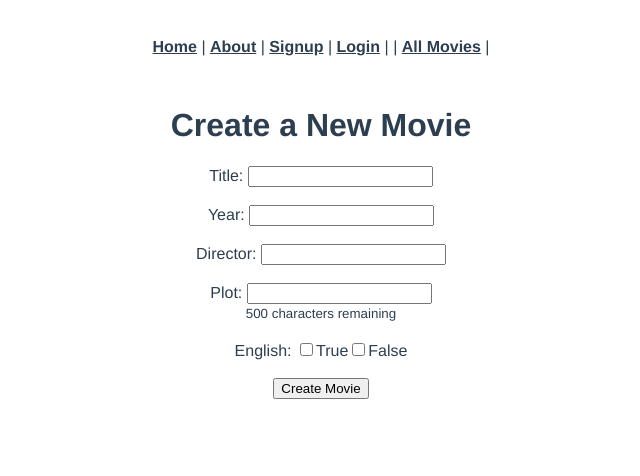
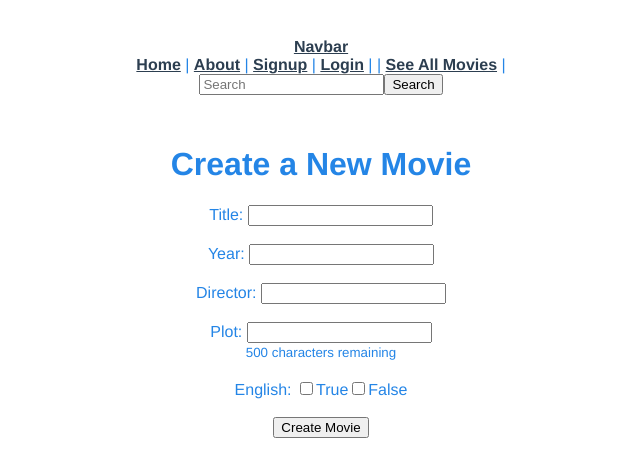
Before and after one commit to megscherz/movie-vue-frontend, a Vue app: page /movies/new in a window 1280 px wide. Shown: the top 476 px of the page, without its empty margins (319-959 px from the left). Built offline with nearby package versions, Linux system fonts and the light colour scheme.

Commit message:
adds CSS to frontend

```diff
--- a/src/App.vue
+++ b/src/App.vue
@@ -20,25 +20,28 @@ export default {
 
 <template>
   <div id="nav">
-    <router-link to="/">Home</router-link>
+    <nav class="navbar navbar-expand-lg navbar-light bg-light">
+      <a class="navbar-brand" href="#">Navbar</a>
+      <div class="navbar-nav">
+        <a class="nav-item nav-link active" href="/">Home</a>
         |
-    <router-link to="/about">About</router-link>
+        <a class="nav-item nav-link active" href="/about">About</a>
         |
-    <router-link to="/signup">Signup</router-link>
+        <a class="nav-item nav-link active" href="/signup">Signup</a>
         |
-    <span v-if="!isLoggedIn()">
-      <router-link to="/login">Login</router-link>
-    </span>
+        <a class="nav-item nav-link active" v-if="!isLoggedIn()" href="/login">Login</a>
         |
-    <span v-if="isLoggedIn()">
-      <router-link to="/logout">Logout</router-link>
-    </span>
+        <a class="nav-item nav-link active" v-if="isLoggedIn()" href="/logout">Logout</a>
         |
-    <router-link to="/movies">All Movies</router-link>
+        <a class="nav-item nav-link active" href="/movies">See All Movies</a>
         |
-    <span v-if="isLoggedIn()">
-      <router-link to="/movies/new">Create New Movie</router-link>
-    </span>
+        <a class="nav-item nav-link active" v-if="isLoggedIn()" href="/movies/new">Create New</a>
+        <form class="form-inline my-2 my-lg-0">
+          <input class="form-control mr-sm-2" type="search" placeholder="Search" aria-label="Search" />
+          <button class="btn btn-outline-success my-2 my-sm-0" type="submit">Search</button>
+        </form>
+      </div>
+    </nav>
   </div>
   <router-view />
 </template>
@@ -49,7 +52,7 @@ export default {
   -webkit-font-smoothing: antialiased;
   -moz-osx-font-smoothing: grayscale;
   text-align: center;
-  color: #2c3e50;
+  color: #2485e6;
 }
 
 #nav {
--- a/src/views/Home.vue
+++ b/src/views/Home.vue
@@ -66,6 +66,20 @@ export default {
   <div class="home">
     <h1>{{ message }}</h1>
     <h2>Login to get started</h2>
+
+    <div class="row row-cols-1 row-cols-md-3 g-4">
+      <div class="col">
+        <div class="card">
+          <img src="https://www.placecage.com/140/100" class="card-img-top" alt="" />
+          <div class="card-body">
+            <h5 class="card-title">TITLE</h5>
+            <p class="card-text">PLOT</p>
+          </div>
+        </div>
+      </div>
+      <button class="btn btn-primary" type="submit">Button</button>
+    </div>
+
     <!-- <div>
       Title:
       <input type="text" v-model="newMovieParams.title" />
```
Lines whose indentation alone changed are shown as unchanged.
